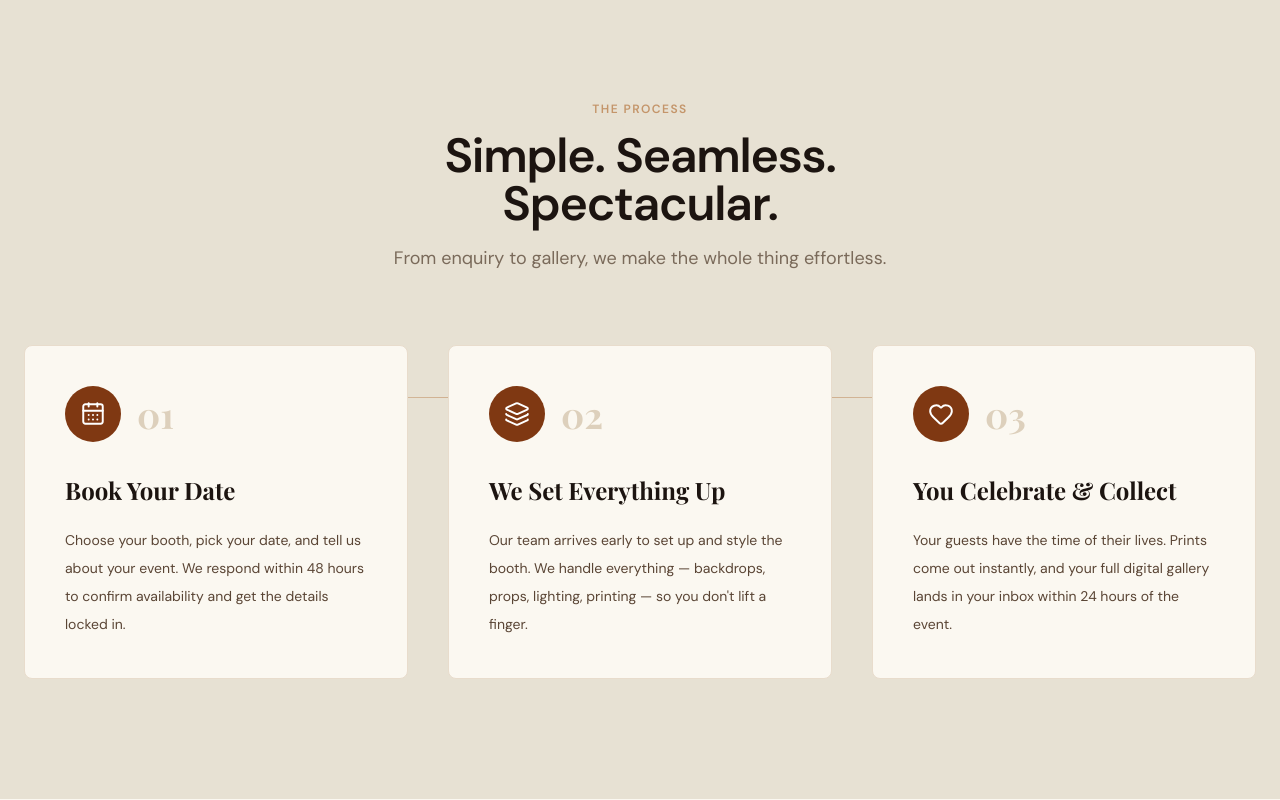
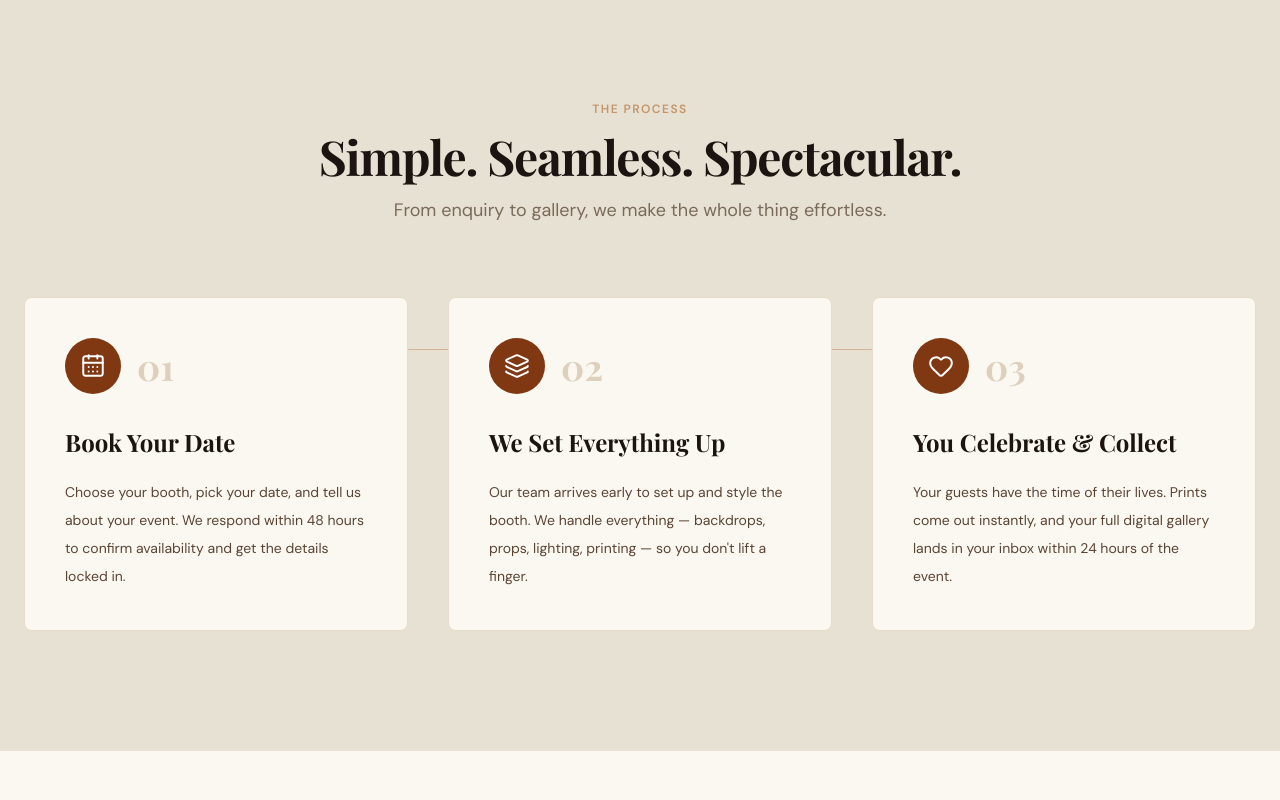
Before and after one commit to JoshuaDev08/Magnified-Memories, a React (Vite) app: page / in a window 1280 px wide. Shown: the part 1740-2540 px from the top of the page. Built offline with nearby package versions, Linux system fonts and the light colour scheme.

Commit message:
FIX: Make my own custom name of data Theme and apply in HTML file

```diff
--- a/index.html
+++ b/index.html
@@ -1,5 +1,5 @@
 <!doctype html>
-<html lang="en" data-theme="light">
+<html lang="en" data-theme="magnified">
   <head >
     <meta charset="UTF-8" />
     <link rel="icon" type="image/svg+xml" href="/favicon.svg" />
--- a/src/index.css
+++ b/src/index.css
@@ -7,7 +7,7 @@
 }
 
 body {
-  font-family: var(--font-body);
+  font-family: var(--font-sans);
 }
 
 h1,
@@ -16,11 +16,11 @@ h3,
 h4,
 h5,
 h6 {
-  font-family: var(--font-heading);
+  font-family: var(--font-serif);
 }
 
 @plugin "daisyui/theme" {
-  name: "light";
+  name: "magnified";
   default: true;
   prefersdark: false;
   color-scheme: light;
```
